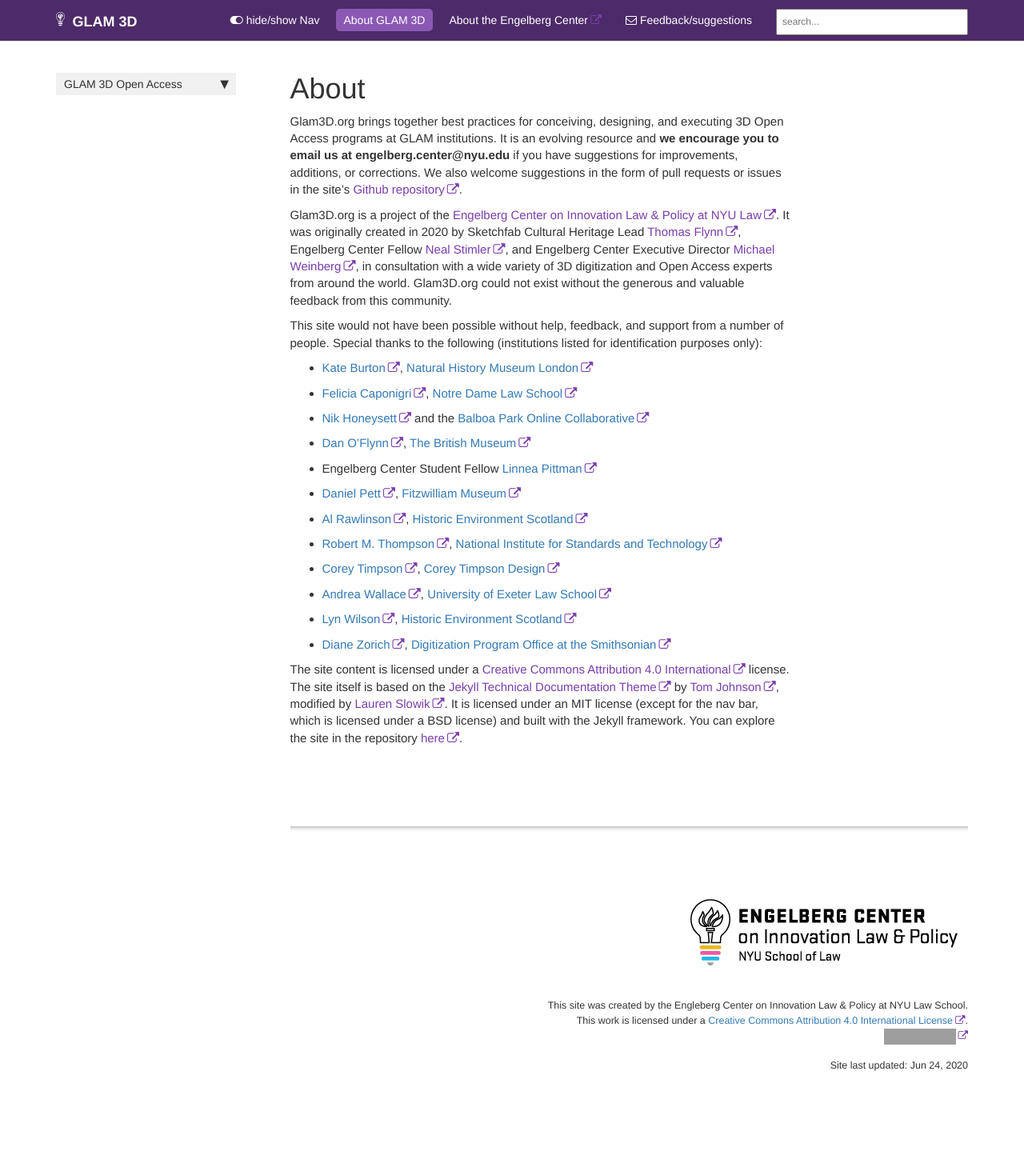
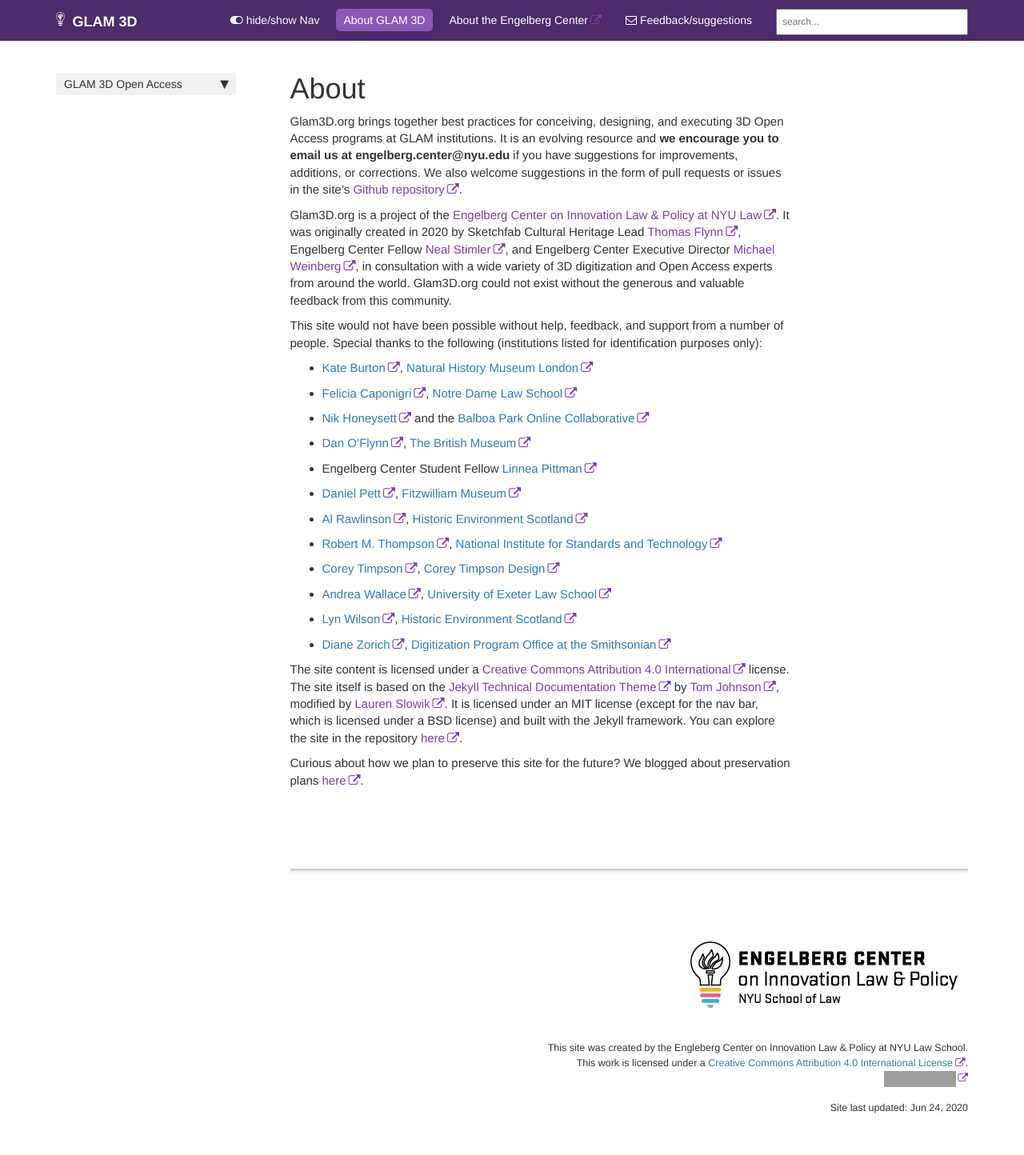
Before and after one commit to NYUEngelberg/NYUEngelberg.github.io, a Jekyll site: the page built from pages/About/about.md, in a window 1280 px wide. Shown: the whole page at 80% size. Built offline with Jekyll 4.4.1, drawn with Linux system fonts in a browser that asks for light colours; comment, search, counter and statistics services are not loaded; before the commit the page ends 1392 px from its top, so only the background shows below that; grey boxes are pictures that could not be loaded.

Commit message:
added link to preservation blog post

```diff
--- a/pages/About/about.md
+++ b/pages/About/about.md
@@ -27,3 +27,5 @@ This site would not have been possible without help, feedback, and support from
 * [Diane Zorich](https://twitter.com/dzorich), [Digitization Program Office at the Smithsonian](https://dpo.si.edu/)
 
 The site content is licensed under a [Creative Commons Attribution 4.0 International](https://creativecommons.org/licenses/by/4.0/legalcode) license.  The site itself is based on the [Jekyll Technical Documentation Theme](https://idratherbewriting.com/documentation-theme-jekyll/) by [Tom Johnson](https://idratherbewriting.com/aboutme/), modified by [Lauren Slowik](https://www.laurenslowik.com/).  It is licensed under an MIT license (except for the nav bar, which is licensed under a BSD license) and built with the Jekyll framework.  You can explore the site in the repository [here](https://github.com/NYUEngelberg/NYUEngelberg.github.io).
+
+Curious about how we plan to preserve this site for the future? We blogged about preservation plans [here](https://www.law.nyu.edu/centers/engelberg/news/2020-06-24-preserving-glam3d).
```
